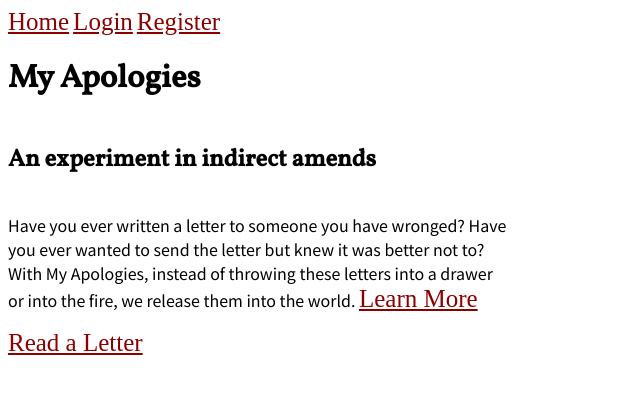
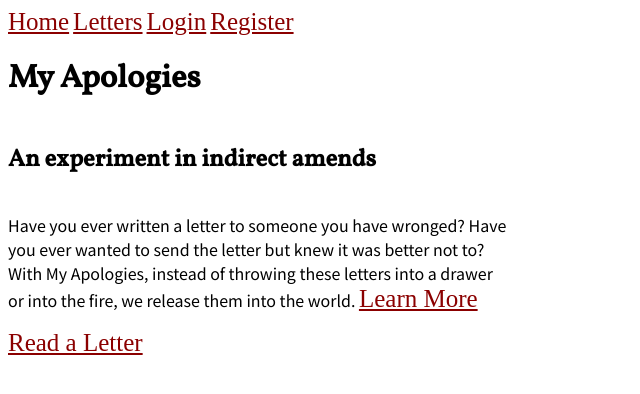
Before and after one commit to blangwell/my-apologies, a Django app: page / in a window 1280 px wide. Shown: the top 394 px of the page, without its empty margins (0-640 px from the left). Run offline with Django 3.2, Linux system fonts and the light colour scheme; some web fonts are replaced.

Commit message:
[views/base] Remove messages from base.html, fix pagination dupes resulting from order_by in views.py and test

```diff
--- a/main_app/templates/base.html
+++ b/main_app/templates/base.html
@@ -13,14 +13,15 @@
   if a user is logged in or not
   TODO : MIGRATE TO NAVBAR
 {% endcomment %}
+  <a href="{% url 'index' %}">Home</a>
+  <a href="{% url 'apology_index' %}">Letters</a>
 {% if request.user.is_authenticated %}
-  <a href="{% url 'index' %}">Home</a>
   <a href="{% url 'profile' request.user.email %}">Profile</a>
   <a href="{% url 'logout' %}">Logout</a>
 {% else %}
-  <a href="{% url 'index' %}">Home</a>
   <a href="{% url 'login' %}">Login</a>
   <a href="{% url 'register' %}">Register</a>
+
 {% endif %}
 
 {% block content %}
--- a/main_app/views.py
+++ b/main_app/views.py
@@ -140,7 +140,8 @@ def apology_show(request, apology_id):
   return render(request, 'apologies/show.html', {'apology': apology})
 
 def apology_index(request):
-  apologies = Apology.objects.filter(public=True)
+  # we must order_by a unique field (id) and then the date updated to prevent dupes in pagination
+  apologies = Apology.objects.filter(public=True).order_by('id', 'updated_at')
   paginator = Paginator(apologies, 1)
   page_number = request.GET.get('page')
   page_obj = paginator.get_page(page_number)
```
